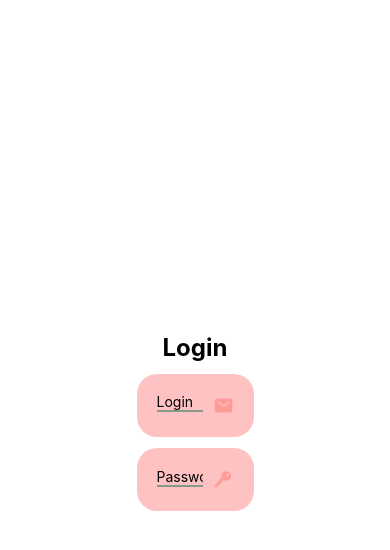
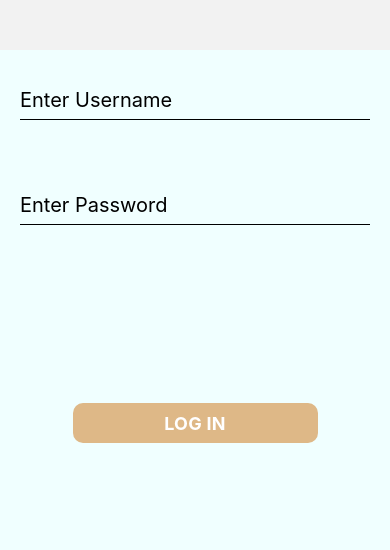
Before and after one commit to mikolajmal209/industry-mobile-app, a React Native app in the folder industry-project/: screen /Log in a window 390 px wide. Shown: the top 550 px of the page. Built offline with nearby package versions, Linux system fonts and the light colour scheme.

Commit message:
login page

```diff
--- a/industry-project/App.js
+++ b/industry-project/App.js
@@ -32,6 +32,27 @@ const Main = ({ navigation }) => {
     );
 };
 
+const Stack = createNativeStackNavigator();
+
+function App() {
+    return (
+        <NavigationContainer>
+            <Stack.Navigator initialRouteName='Main'>
+                <Stack.Screen
+                    name='Main'
+                    component={Main}
+                    options={{ headerShown: false }}
+                />
+                <Stack.Screen name='Paho' component={PahoConnection} />
+                <Stack.Screen
+                    name='Log'
+                    component={Log}
+                    options={{ headerShown: false }}
+                />
+            </Stack.Navigator>
+        </NavigationContainer>
+    );
+}
 const styles = StyleSheet.create({
     container: {
         flex: 1,
@@ -71,59 +92,5 @@ const styles = StyleSheet.create({
         alignItems: 'center',
     },
 });
-const Stack = createNativeStackNavigator();
-
-function App() {
-    return (
-        <NavigationContainer>
-            <Stack.Navigator initialRouteName='Main'>
-                <Stack.Screen
-                    name='Main'
-                    component={Main}
-                    options={{ headerShown: false }}
-                />
-                <Stack.Screen name='Paho' component={PahoConnection} />
-                <Stack.Screen
-                    name='Log'
-                    component={Log}
-                    options={{ headerShown: false }}
-                />
-            </Stack.Navigator>
-        </NavigationContainer>
-    );
-}
 
 export default App;
-// import * as React from 'react';
-// import { Button, View, Text } from 'react-native';
-// import { NavigationContainer } from '@react-navigation/native';
-// import { createNativeStackNavigator } from '@react-navigation/native-stack';
-// import PahoConnection from './App/PahoConnection';
-// function HomeScreen({ navigation }) {
-//     return (
-//         <View
-//             style={{ flex: 1, alignItems: 'center', justifyContent: 'center' }}
-//         >
-//             <Text>Home Screen</Text>
-//             <Button
-//                 title='Go to Details'
-//                 onPress={() => navigation.navigate('Paho')}
-//             />
-//         </View>
-//     );
-// }
-
-// const Stack = createNativeStackNavigator();
-
-// function App() {
-//     return (
-//         <NavigationContainer>
-//             <Stack.Navigator initialRouteName='Home'>
-//                 <Stack.Screen name='Home' component={HomeScreen} />
-//                 <Stack.Screen name='Paho' component={PahoConnection} />
-//             </Stack.Navigator>
-//         </NavigationContainer>
-//     );
-// }
-
-// export default App;
--- a/industry-project/App/Log.js
+++ b/industry-project/App/Log.js
@@ -1,75 +1,172 @@
-import * as React from 'react';
+import React, { Component } from 'react';
 import {
     StyleSheet,
+    View,
+    Pressable,
     Text,
-    View,
     TextInput,
-    SafeAreaView,
     TouchableOpacity,
-    Image,
 } from 'react-native';
-import Ionicons from '@expo/vector-icons/Ionicons';
-import { NavigationContainer } from '@react-navigation/native';
-import { createNativeStackNavigator } from '@react-navigation/native-stack';
 
-const Log = () => {
-    const [text1, onChangeText] = React.useState('Login');
-    const [text2, onChangeText2] = React.useState('Password');
+class Log extends Component {
+    constructor(props) {
+        super(props);
+        this.state = {
+            username: '',
+            password: '',
+            check_textInputChange: false,
+            secureTextEntry: true,
+        };
+    }
 
+    InsertRecord = () => {
+        var Username = this.state.username;
+        var Password = this.state.password;
+
+        if (Username.length == 0 || Password.length == 0) {
+            alert('Required Field Is Missing!!!');
+        } else {
+            let APIURL = 'http://127.0.0.1:5000/login';
+
+            let headers = {
+                Accept: 'application/json',
+                'Content-Type': 'application/json',
+                // 'Access-Control-Allow-Origin': 'http://127.0.0.1:5000',
+                // 'Access-Control-Allow-Credentials': true,
+            };
+
+            let Data = {
+                Username: Username,
+                Password: Password,
+            };
+
+            fetch(APIURL, {
+                method: 'POST',
+                credentials: 'omit',
+                headers: headers,
+                body: JSON.stringify(Data),
+            })
+                .then((Response) => Response.json())
+                .then((Response) => {
+                    if (Response.Message == 'Success') {
+                        console.log('true');
+                        this.props.navigation.navigate('Paho');
+                    } else if (
+                        Response.Message == 'password or login is wrong'
+                    ) {
+                        alert('Wrong Username or Password!!!');
+                    }
+                    // console.log(Data);
+                });
+            // .catch((error) => {
+            //     console.error('ERROR FOUND' + error);
+            // });
+        }
+    };
+
+    updateSecureTextEntry() {
+        this.setState({
+            ...this.state,
+            secureTextEntry: !this.state.secureTextEntry,
+        });
+    }
+
+    render() {
         return (
-        <SafeAreaView style={styles.container}>
-            <Text style={styles.login}>Login</Text>
-            <View style={styles.TextInput}>
+            <View style={styles.viewStyle}>
+                <View style={styles.action}>
                     <TextInput
-                    style={styles.TextInput2}
-                    onChangeText={onChangeText}
-                    value={text1}
-                ></TextInput>
-                <Ionicons name='mail' size={20} color='#f324' />
+                        placeholder='Enter Username'
+                        placeholderTextColor='#000'
+                        style={styles.textInput}
+                        onChangeText={(username) => this.setState({ username })}
+                    />
                 </View>
 
-            <View style={styles.TextInput}>
+                <View style={styles.action}>
                     <TextInput
-                    style={styles.TextInput2}
-                    onChangeText={onChangeText2}
-                    value={text2}
-                ></TextInput>
-                <Ionicons name='key' size={20} color='#f324' />
+                        placeholder='Enter Password'
+                        placeholderTextColor='#000'
+                        style={styles.textInput}
+                        secureTextEntry={
+                            this.state.secureTextEntry ? true : false
+                        }
+                        onChangeText={(password) => this.setState({ password })}
+                    />
+                    <TouchableOpacity
+                        onPress={this.updateSecureTextEntry.bind(this)}
+                    ></TouchableOpacity>
                 </View>
-        </SafeAreaView>
+
+                {/* Button */}
+
+                <View style={styles.loginButtonSection}>
+                    <Pressable
+                        style={styles.loginButton}
+                        onPress={() => {
+                            this.InsertRecord();
+                        }}
+                    >
+                        <Text style={styles.text}>Log In</Text>
+                    </Pressable>
+                </View>
+            </View>
         );
-};
+    }
+}
 
 const styles = StyleSheet.create({
-    container: {
+    viewStyle: {
         flex: 1,
-        backgroundColor: '#fff',
+        padding: 20,
+        marginTop: 50,
+        backgroundColor: '#f0ffff'
+    },
+    textInput: {
+        borderBottomColor: '#000',
+        borderBottomWidth: 1,
+        marginBottom: 50,
+        height: 40,
+        fontSize: 20,
+        flex: 1,
+    },
+    button: {
+        alignItems: 'center',
         justifyContent: 'center',
-        paddingHorizontal: 25,
+        height: 35,
+        width: 150,
+        borderRadius: 10,
+        backgroundColor: '#000',
+    },
+    action: {
+        flexDirection: 'row',
+        marginTop: 10,
+        paddingBottom: 5,
+        width: '100%',
+    },
+    text: {
+        fontSize: 18,
+        lineHeight: 21,
+        fontWeight: 'bold',
+        letterSpacing: 0.25,
+        color: 'white',
+        textTransform: 'uppercase',
+    },
+    loginButtonSection: {
+        width: '100%',
+        height: '30%',
+        marginTop: 30,
+        justifyContent: 'center',
         alignItems: 'center',
     },
-    login: {
-        paddingHorizontal: 10,
-        fontSize: 24,
-        fontWeight: 'bold',
-        textAlign: 'center',
-    },
-    TextInput: {
-        marginTop: '3%',
-        backgroundColor: '#f999',
-        padding: 20,
-        width: '30%',
-        borderRadius: 20,
-        flexDirection: 'row',
-        justifyContent: 'space-between',
-    },
-    TextInput2: {
-        height: '80%',
-        width: '60%',
-        borderColor: '#fff',
-        borderBottomColor: '#898',
-        borderBottomWidth: 2,
+    loginButton: {
+        backgroundColor: '#deb887',
+        color: 'white',
+        height: 40,
+        justifyContent: 'center', //up dwn
+        alignItems: 'center', //r & l
+        width: '70%',
+        borderRadius: 10,
     },
 });
-
 export default Log;
--- a/industry-project/App/PahoConnection.js
+++ b/industry-project/App/PahoConnection.js
@@ -13,8 +13,8 @@ import Paho from 'paho-mqtt';
 class Poho extends React.Component {
     connection() {
         var client = new Paho.Client(
-            '192.168.7.2',
-            Number(1883),
+            'cf750ebd4d664c51b8ac93a46f288c99.s1.eu.hivemq.cloud',
+            Number(8883),
             'Mikolaj'
         );
         client.onMessageArrived = function (message) {
```
Also changed, not shown: industry-project/App/Home.js (+17 -18 lines), 1 other file (tests, documents, lock files or other folders). Lines whose indentation alone changed are shown as unchanged.
